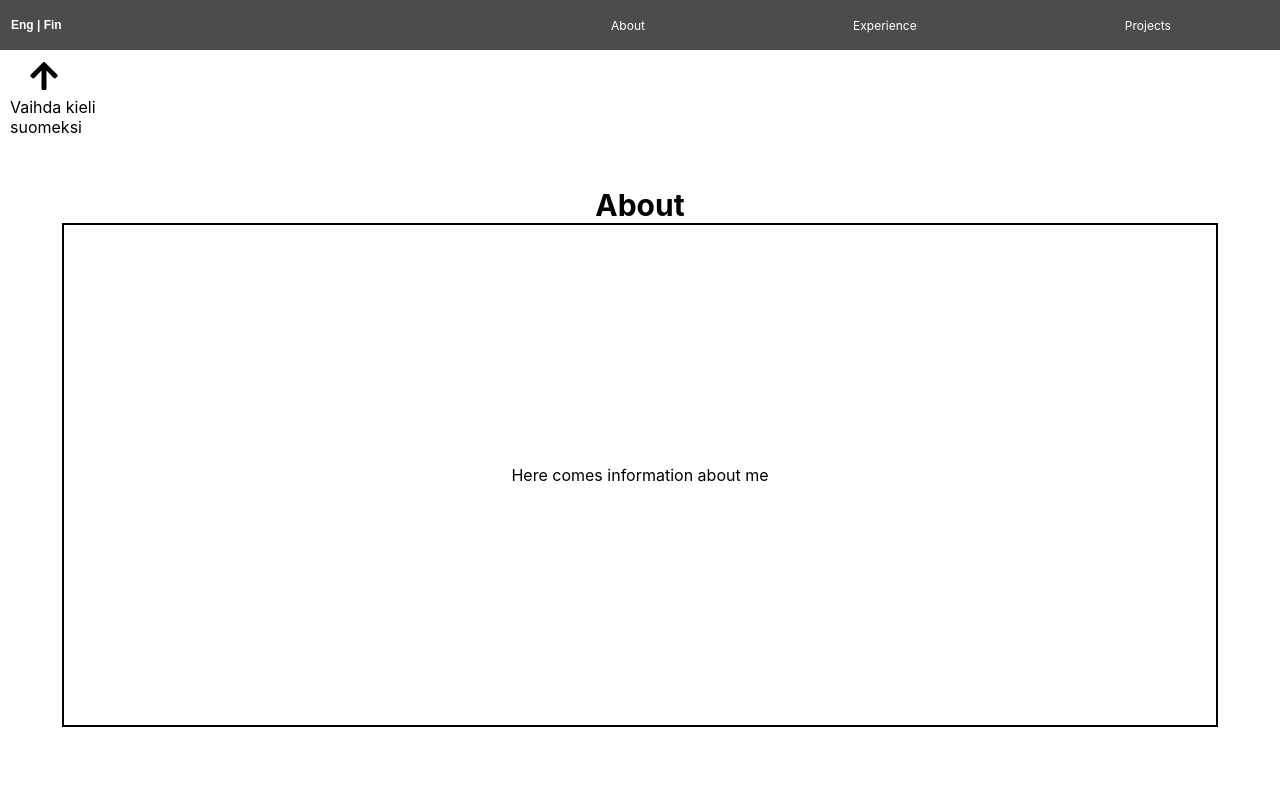
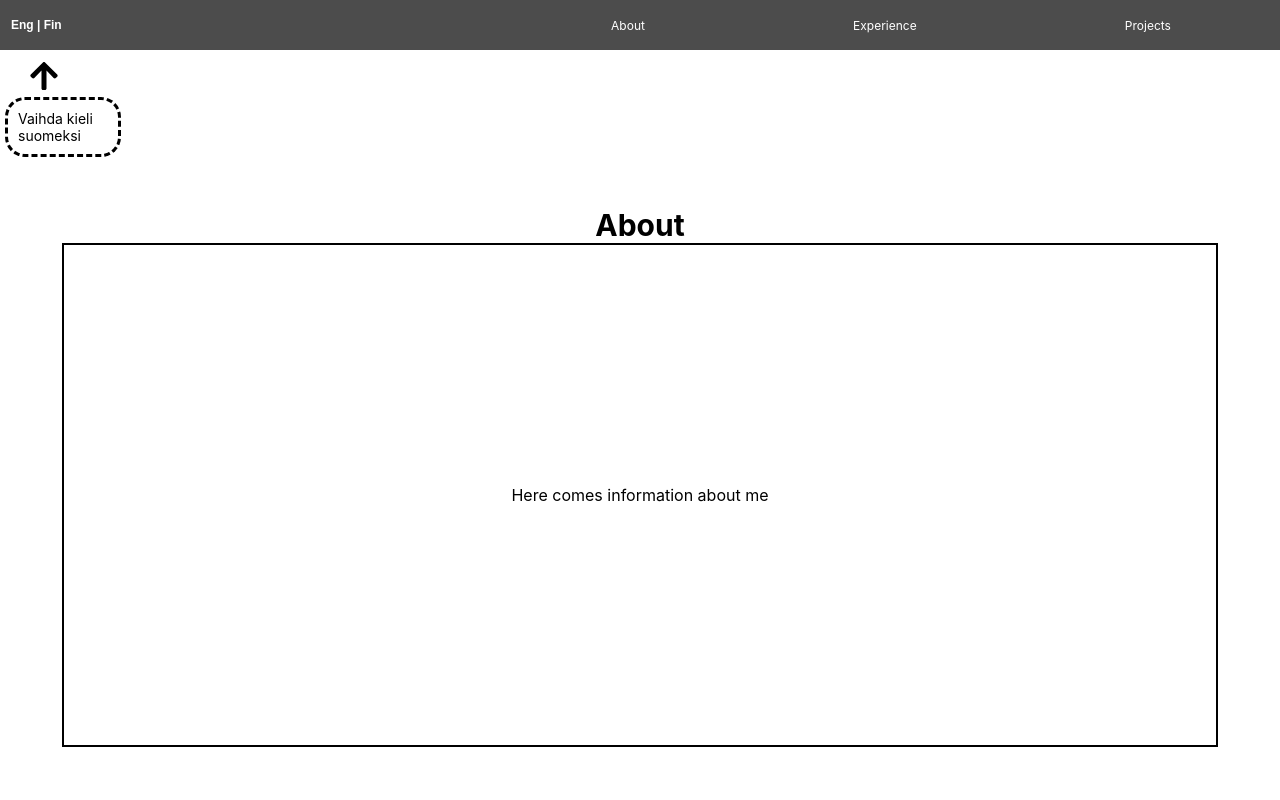
Before and after one commit to Konstanenonen/personal-website, a React (Create React App) app: page / in a window 1280 px wide. Shown: the top 800 px of the page. Built offline with nearby package versions, Linux system fonts and the light colour scheme.

Commit message:
Added border styling and animation to language switch info area

```diff
--- a/src/index.scss
+++ b/src/index.scss
@@ -4,8 +4,8 @@
 
 body {
   margin: 0;
-  font-family: -apple-system, BlinkMacSystemFont, 'Segoe UI', 'Roboto', 'Oxygen',
-    'Ubuntu', 'Cantarell', 'Fira Sans', 'Droid Sans', 'Helvetica Neue',
+  font-family: -apple-system, BlinkMacSystemFont, "Segoe UI", "Roboto", "Oxygen",
+    "Ubuntu", "Cantarell", "Fira Sans", "Droid Sans", "Helvetica Neue",
     sans-serif;
   -webkit-font-smoothing: antialiased;
   -moz-osx-font-smoothing: grayscale;
@@ -52,7 +52,7 @@ body {
     color: yellow;
   }
   button:focus {
-    color:white;
+    color: white;
   }
 
   a {
@@ -72,15 +72,37 @@ body {
     font-size: 30px;
   }
 
+  @keyframes bounce {
+    0%,
+    20%,
+    50%,
+    80%,
+    100% {
+      transform: translateY(0);
+    }
+    40% {
+      transform: translateY(-10px);
+    }
+    60% {
+      transform: translateY(-5px);
+    }
+  }
+
   .arrow-up {
+    animation-duration: 2s;
+    animation-name: bounce;
     margin-top: 60px;
     margin-left: 30px;
     align-self: flex-start;
   }
 
   .arrow-text {
+    font-size: 14px;
+    padding: 10px 0px 10px 10px;
+    border-style: dashed;
+    border-radius: 20px;
     margin-top: 5px;
-    margin-left: 10px;
+    margin-left: 5px;
     align-self: flex-start;
     width: 100px;
   }
@@ -95,7 +117,6 @@ body {
     border-width: 2px;
     margin-bottom: 100px;
   }
-
 }
 
 .project--container {
```
